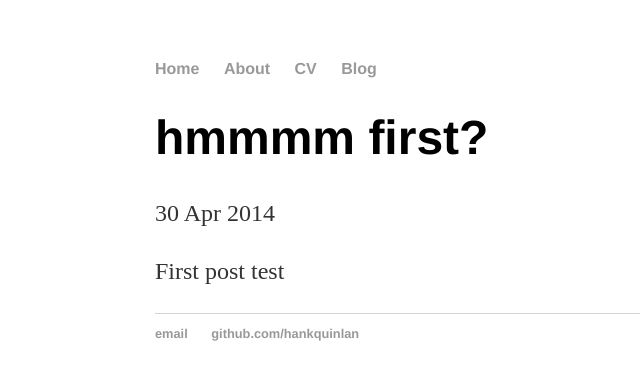
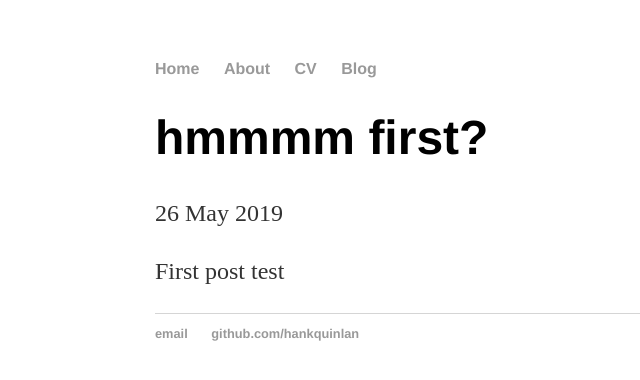
Before and after one commit to Tigerzuo10/tigerzuo10.github.io, a Jekyll site: the page built from _posts/2019-05-16-first-post.md, in a window 1280 px wide. Shown: the top 380 px of the page, without its empty margins (37-677 px from the left). Built offline with Jekyll 4.4.1, drawn with Linux system fonts in a browser that asks for light colours.

Commit message:
Update and rename 2014-04-30-first-post.md to 2019-05-16-first-post.md
changed data of post

```diff
--- a/_posts/2014-04-30-first-post.md
+++ b/_posts/2019-05-16-first-post.md
@@ -1,7 +1,7 @@
 ---
 layout: post
 title: "hmmmm first?"
-date: 2014-04-30
+date: 2019-05-26
 ---
 
 First post test
```
